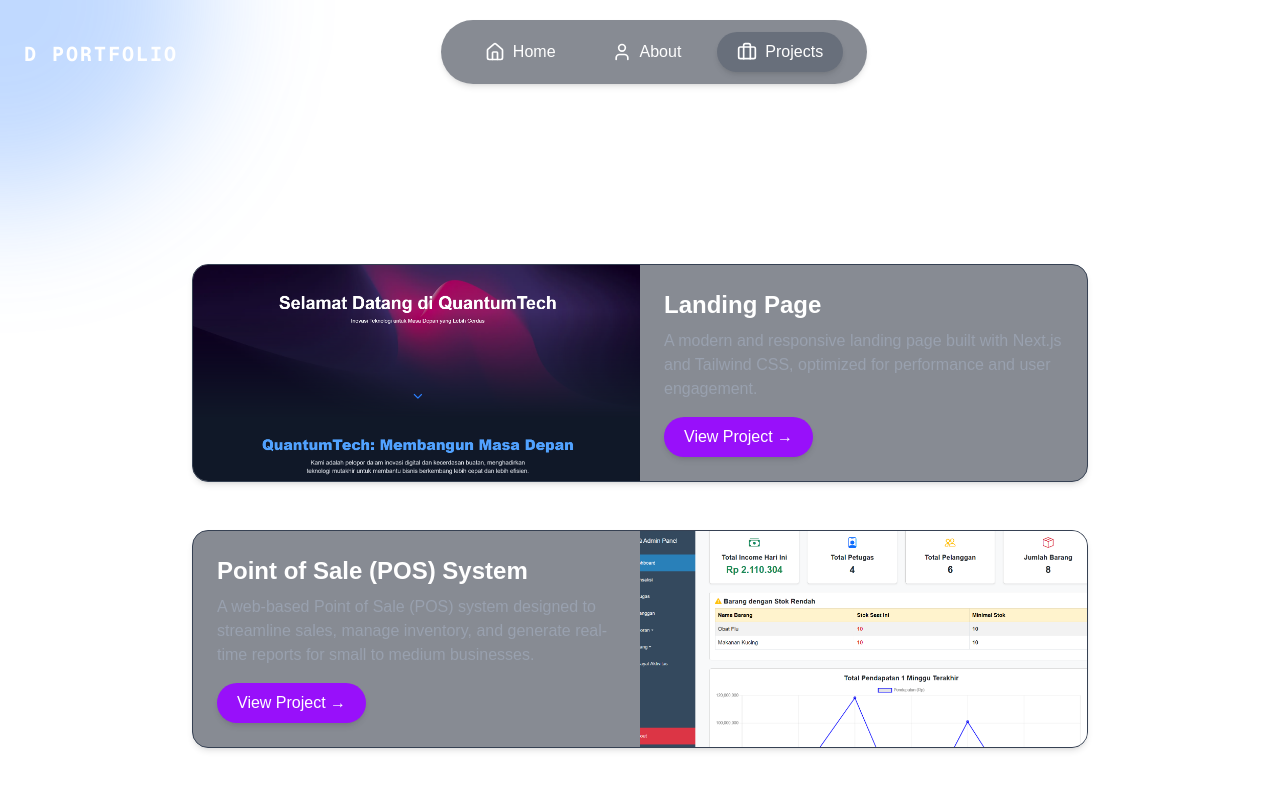
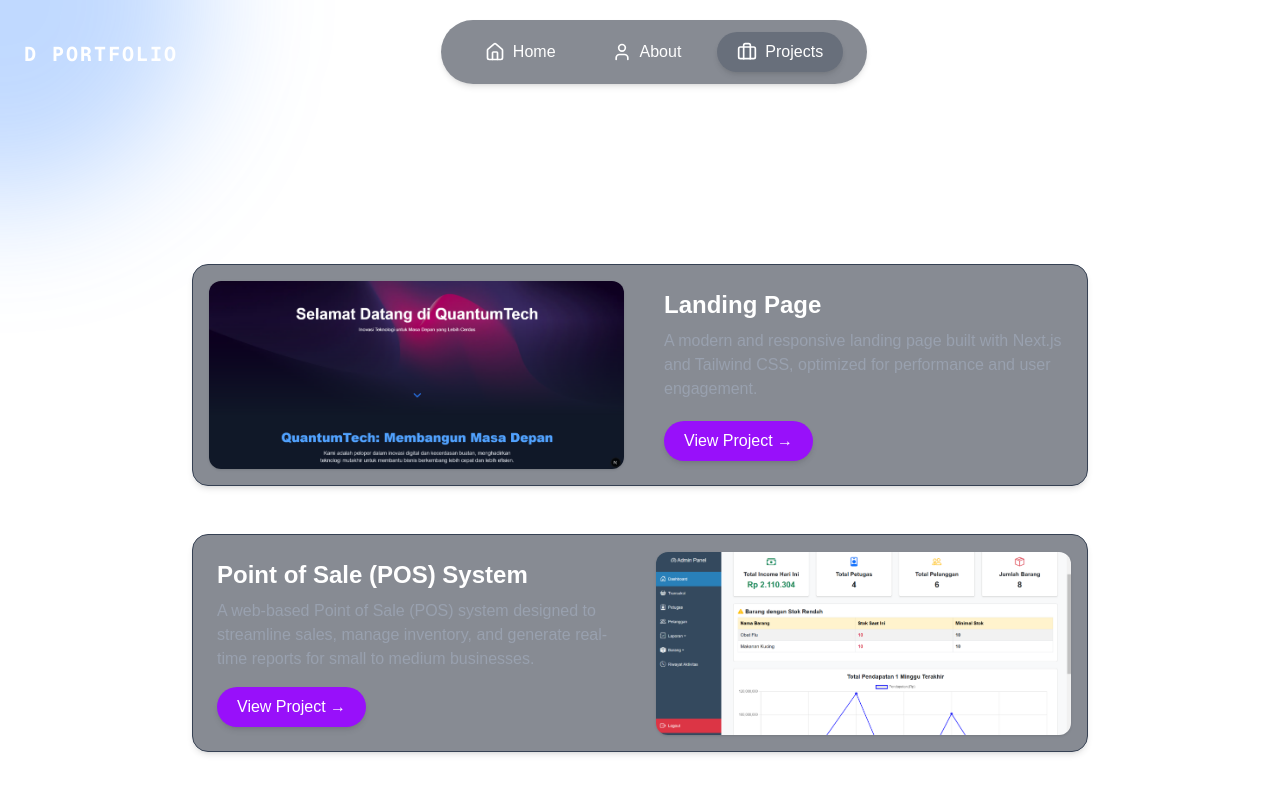
Before and after one commit to VinLvy/D-portfolio, a Next.js app: page /projects in a window 1280 px wide. Shown: the top 794 px of the page. Built offline with nearby package versions, Linux system fonts and the light colour scheme.

Commit message:
Projects 1.9

```diff
--- a/src/app/projects/page.js
+++ b/src/app/projects/page.js
@@ -46,13 +46,14 @@ export default function Projects() {
             className={`flex flex-col md:flex-row ${index % 2 !== 0 ? "md:flex-row-reverse" : ""
               } items-stretch bg-gray-900/50 border border-gray-700 hover:border-purple-500 rounded-2xl overflow-hidden shadow-md hover:shadow-purple-900/30 transition-all duration-300 max-w-4xl w-full mx-auto backdrop-blur-md`}
           >
-            <div className="w-full md:w-1/2 h-60 md:h-auto">
+            <div className="w-full md:w-1/2 flex items-center justify-center p-4">
               <img
                 src={project.image}
                 alt={project.title}
-                className="w-full h-full object-cover"
+                className="max-w-full h-auto rounded-xl shadow-sm"
               />
             </div>
+
             <div className="p-6 flex flex-col justify-between md:w-1/2 text-center md:text-left">
               <div>
                 <h2 className="text-2xl font-semibold text-white mb-2 transition-colors duration-300">
```
